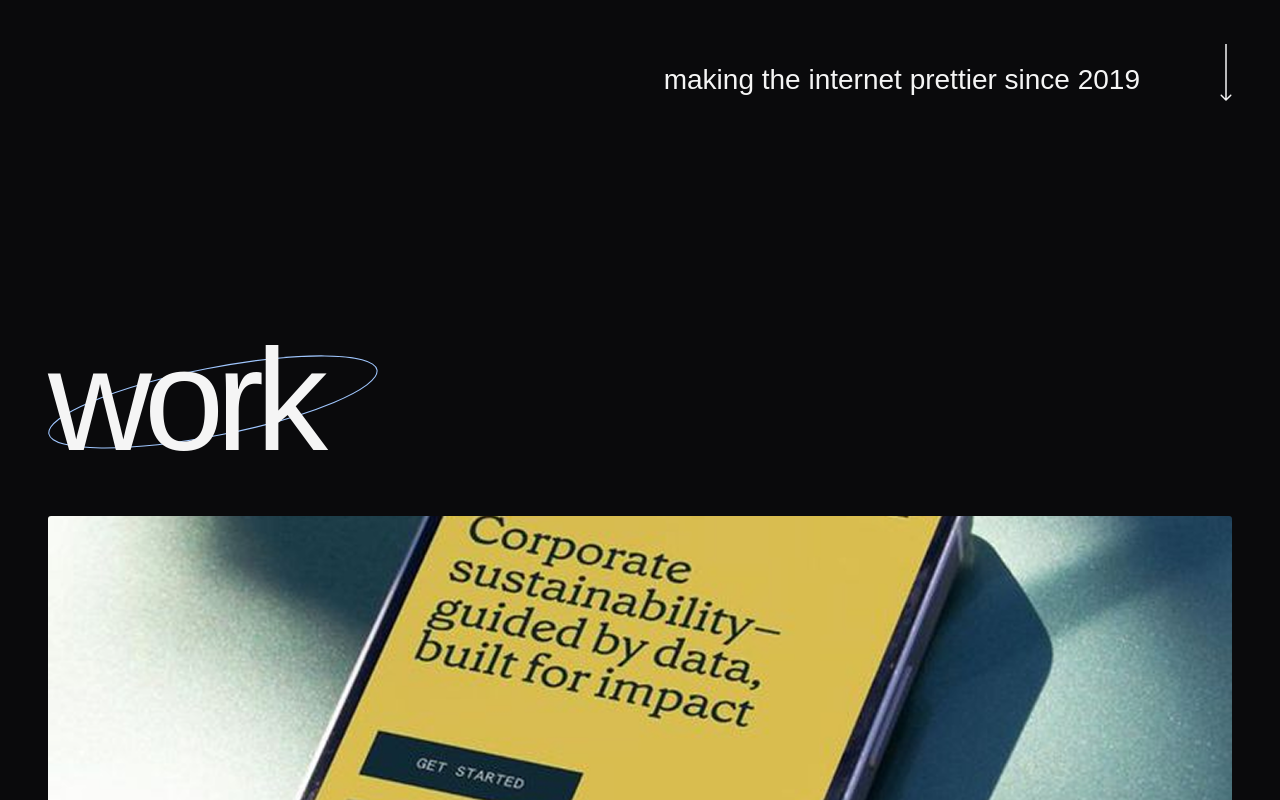
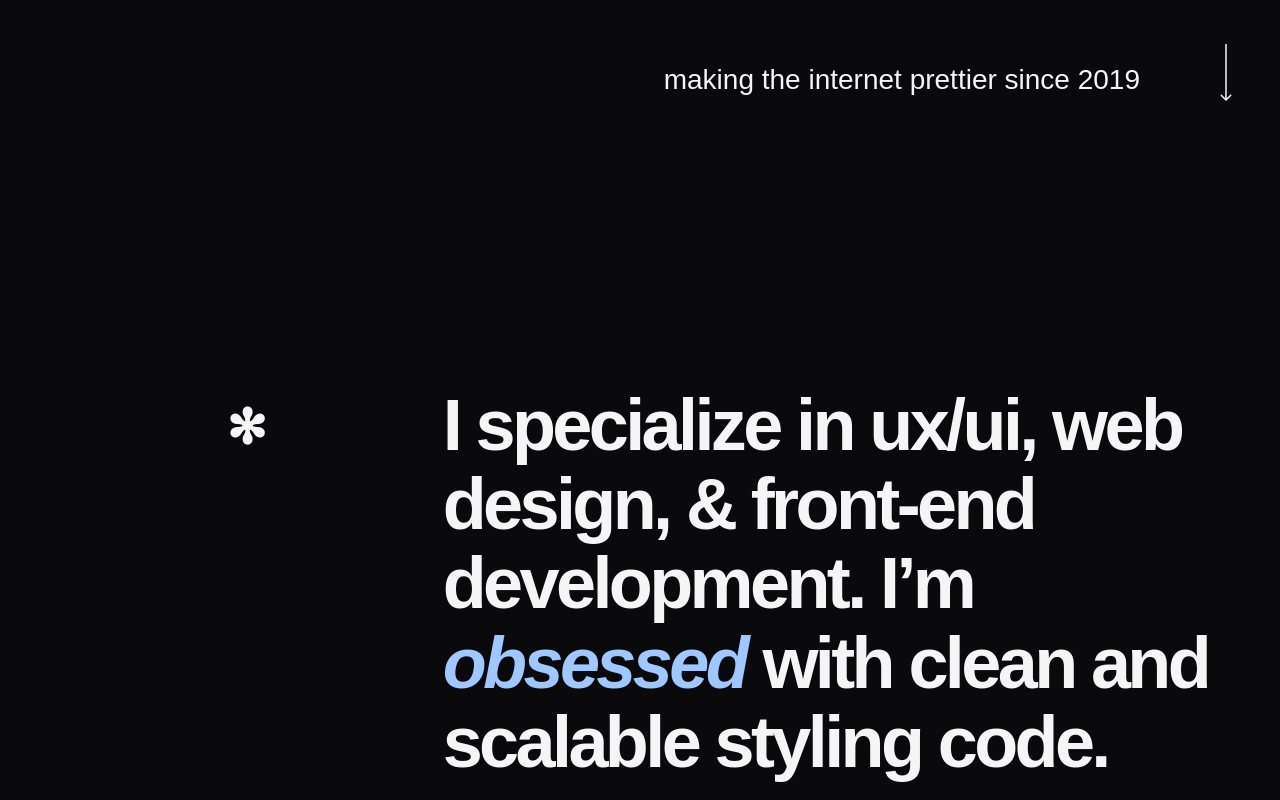
Before and after one commit to mjoyal/portfolio, a React (Create React App) app: page / in a window 1280 px wide. Shown: the part 660-1460 px from the top of the page. Built offline with nearby package versions, Linux system fonts and the light colour scheme; a web font is replaced by a local one.

Commit message:
hero section refresh

```diff
--- a/src/components/Button/index.tsx
+++ b/src/components/Button/index.tsx
@@ -17,7 +17,7 @@ const StyledButton = styled.button`
   transition: background-color 0.3s ease-in-out, color 0.3s ease-in-out;
 
   &:hover {
-    background-color: #a0c7ff;
+    background-color: ${({ theme }) => (theme as any).palette.primary.main};
     color: #0a0a0c;
     // box-shadow: 0 0 8px #a3bffa;
   }
--- a/src/components/Footer/index.tsx
+++ b/src/components/Footer/index.tsx
@@ -23,10 +23,8 @@ const BottomContainer = styled.div`
   display: flex;
   flex-direction: column;
   align-items: flex-end;
-  border-bottom: 1px solid white;
   padding-top: 48px;
-  padding-bottom: 10px;
-  margin-bottom: 32px;
+  margin-bottom: 28px;
   ${({ theme }) => (theme as any).breakpoints.up("md")} {
     margin-bottom: 44px;
   }
--- a/src/components/HeroSection/index.tsx
+++ b/src/components/HeroSection/index.tsx
@@ -29,7 +29,7 @@ const TextContainer = styled.div`
 
 const HeroText = styled.h4`
   font-weight: 600;
-  font-size: clamp(5.5rem, 22vw, 16rem);
+  font-size: clamp(5.5rem, 20vw, 14rem);
   letter-spacing: -0.05em;
   line-height: 1;
   text-align: left;
--- a/src/components/NumberedListItem/index.tsx
+++ b/src/components/NumberedListItem/index.tsx
@@ -3,10 +3,11 @@ import styled from "@emotion/styled";
 const Container = styled.div`
   display: flex;
   gap: 40px;
+  width: 300px;
   ${({ theme }) => (theme as any).breakpoints.up("md")} {
+    width: 350px;
     gap: 80px;
   }
-  width: 350px;
 `;
 
 interface INumberedListItemProps {
--- /dev/null
+++ b/src/pages/Home/components/BioSection/index.tsx
@@ -0,0 +1,32 @@
+import styled from "@emotion/styled";
+import { Stack, useMediaQuery, useTheme } from "@mui/material";
+
+const EmphasisText = styled.em`
+  color: ${({ theme }) => (theme as any).palette.primary.main};
+`;
+
+const BioSection = () => {
+  const theme = useTheme();
+
+  const isMedium = useMediaQuery(theme.breakpoints.up("md"));
+
+  return (
+    <Stack direction={"row"}>
+      {isMedium && (
+        <Stack flex={1} alignItems={"center"} paddingTop={2}>
+          <h4>✻</h4>
+        </Stack>
+      )}
+
+      <Stack flex={2}>
+        <h3>
+          I specialize in ux/ui, web design, & front-end development. I’m
+          <EmphasisText> obsessed</EmphasisText> with clean and scalable styling
+          code.
+        </h3>
+      </Stack>
+    </Stack>
+  );
+};
+
+export default BioSection;
--- a/src/pages/Home/components/SkillsSection/index.tsx
+++ b/src/pages/Home/components/SkillsSection/index.tsx
@@ -66,7 +66,7 @@ const SkillsSection = () => {
       <SectionDivider />
       <Stack direction={{ md: "row-reverse" }} columnGap={5}>
         <StyledStack>
-          <Stack alignItems={"flex-start"}>
+          <Stack alignItems={{ xs: "center", md: "flex-start" }}>
             <ListContainer>
               <TechnologyTitle />
               <Spacer />
@@ -75,8 +75,10 @@ const SkillsSection = () => {
             </ListContainer>
           </Stack>
 
-          <Spacer />
-          <Stack alignItems={"flex-end"}>
+          <Stack
+            alignItems={{ xs: "center", md: "flex-end" }}
+            paddingTop={{ xs: "20px", md: "40px" }}
+          >
             <ListContainer>
               <NumberedListItem number="03" listItem="html, css" />
               <NumberedListItem number="04" listItem="css libraries" />
--- a/src/pages/Home/index.tsx
+++ b/src/pages/Home/index.tsx
@@ -4,6 +4,7 @@ import HeroSection from "src/components/HeroSection";
 import ProjectSection from "src/components/ProjectSection";
 
 import SkillsSection from "./components/SkillsSection";
+import BioSection from "./components/BioSection";
 
 const HomePageContainer = styled.div`
   /* These 100% widths are important to keep the overall margin of the site */
@@ -12,13 +13,15 @@ const HomePageContainer = styled.div`
 
 // TODO: Section Divider & Spacer Components
 const SectionDivider = styled.div`
-  height: 200px;
+  height: 250px;
 `;
 
 const HomePage = () => {
   return (
     <HomePageContainer>
       <HeroSection />
+      <SectionDivider />
+      <BioSection />
       <SectionDivider />
       <ProjectSection />
       <SectionDivider />
--- a/src/pages/Project/index.tsx
+++ b/src/pages/Project/index.tsx
@@ -25,7 +25,7 @@ const HeaderSection = styled.div`
   display: flex;
 `;
 
-const StyledHeader = styled.h1`
+const StyledHeader = styled.h2`
   text-align: right;
   line-height: 1;
 `;
```
